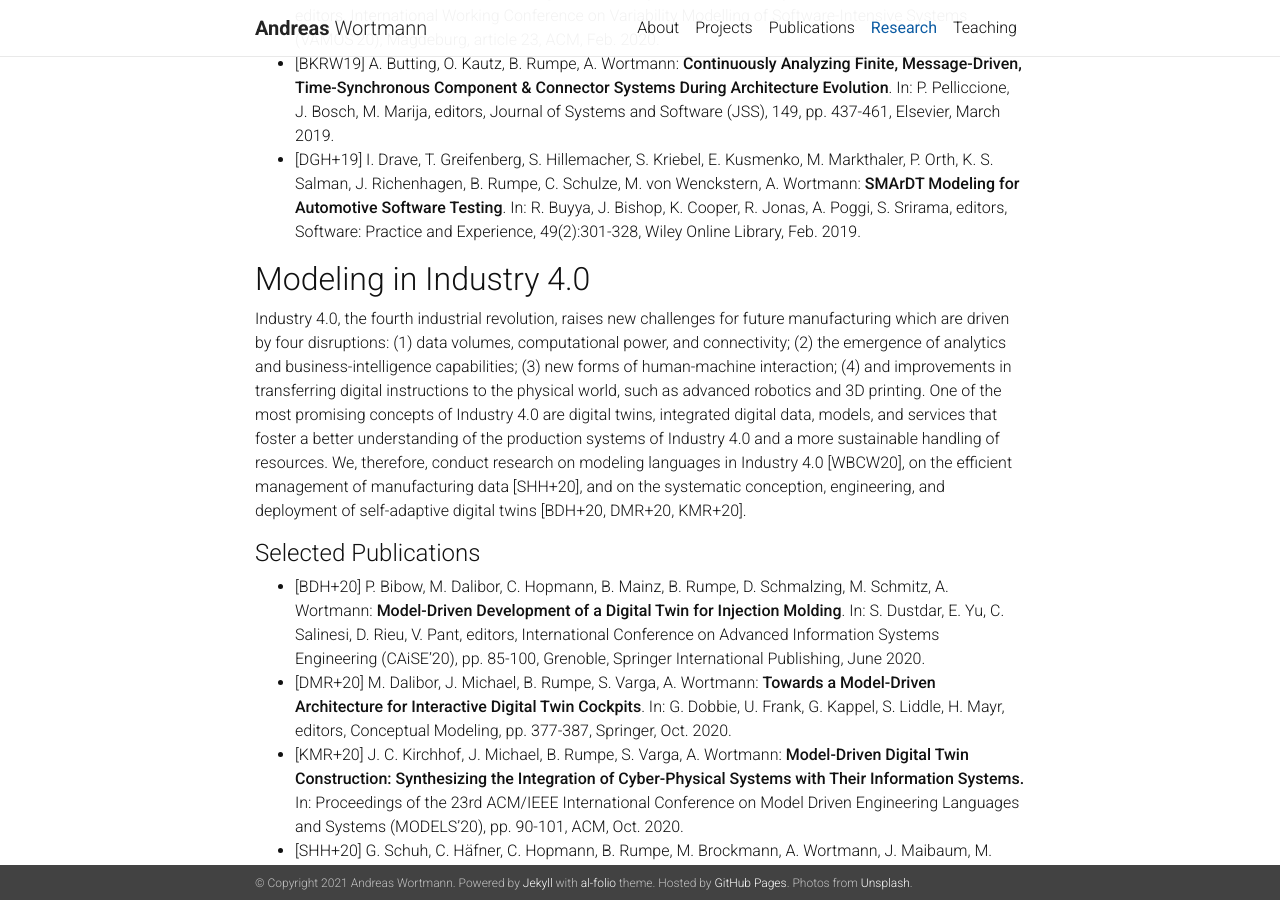
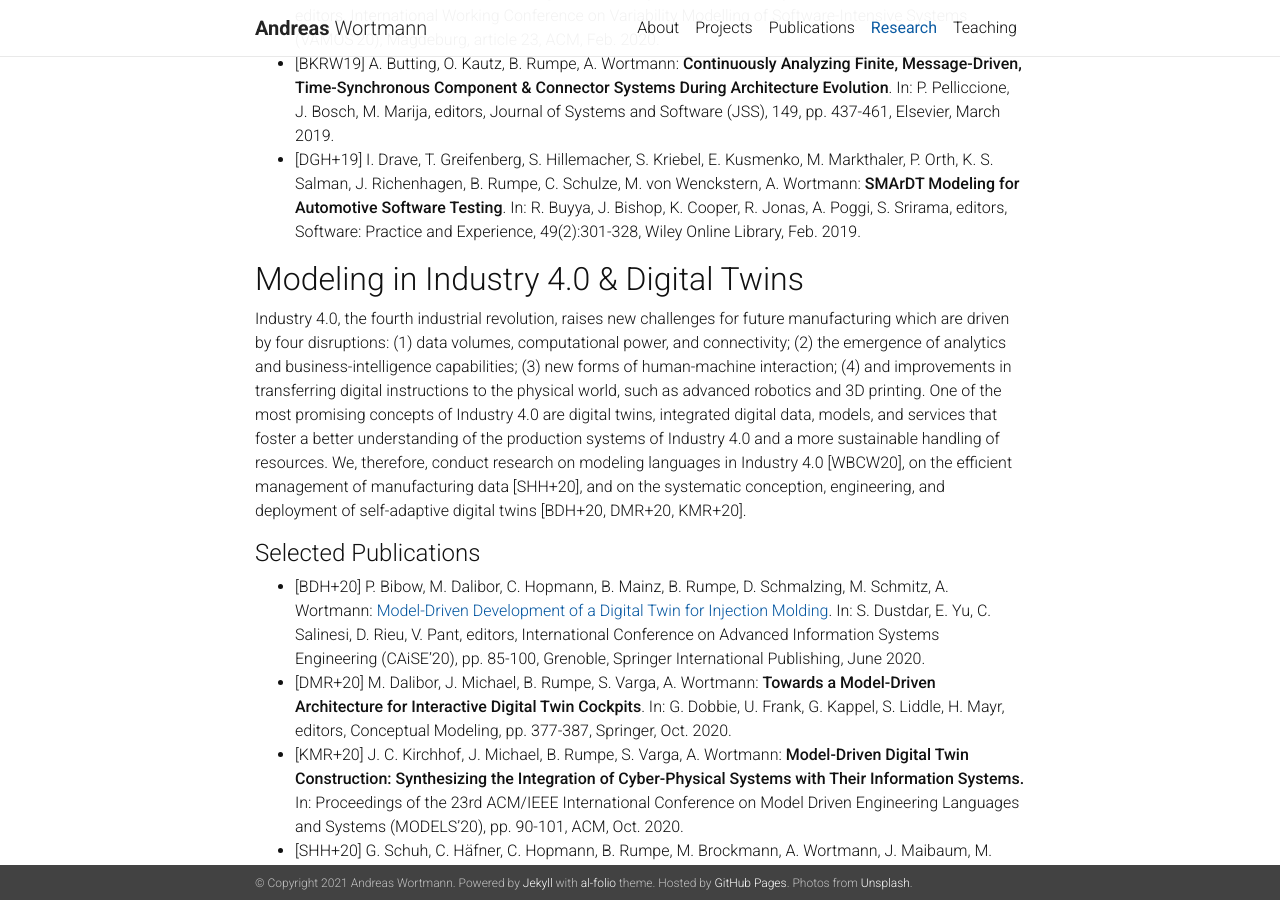
Before and after one commit to awortmann/awortmann.github.io, a Jekyll site: the page built from _pages/research.md, in a window 1280 px wide and 900 px high, scrolled down 807 px. Built offline with Jekyll 4.4.1, drawn with Linux system fonts in a browser that asks for light colours; nearby versions of some CDN libraries; a style sheet for code colours, icons or effects is not loaded.

Commit message:
Minor update

```diff
--- a/_pages/research.md
+++ b/_pages/research.md
@@ -24,13 +24,13 @@ In: Automated Software Engineering Journal, 27, pp. 119-151, Springer, April 202
 - [BKRW19] A. Butting, O. Kautz, B. Rumpe, A. Wortmann: **Continuously Analyzing Finite, Message-Driven, Time-Synchronous Component &amp; Connector Systems During Architecture Evolution**. In: P. Pelliccione, J. Bosch, M. Marija, editors, Journal of Systems and Software (JSS), 149, pp. 437-461, Elsevier, March 2019.
 - [DGH+19] I. Drave, T. Greifenberg, S. Hillemacher, S. Kriebel, E. Kusmenko, M. Markthaler, P. Orth, K. S. Salman, J. Richenhagen, B. Rumpe, C. Schulze, M. von Wenckstern, A. Wortmann: **SMArDT Modeling for Automotive Software Testing**. In: R. Buyya, J. Bishop, K. Cooper, R. Jonas, A. Poggi, S. Srirama, editors, Software: Practice and Experience, 49(2):301-328, Wiley Online Library, Feb. 2019.
 
-## Modeling in Industry 4.0
+## Modeling in Industry 4.0 &amp; Digital Twins
 
 Industry 4.0, the fourth industrial revolution, raises new challenges for future manufacturing which are driven by four disruptions: (1) data volumes, computational power, and connectivity; (2) the emergence of analytics and business-intelligence capabilities; (3) new forms of human-machine interaction; (4) and improvements in transferring digital instructions to the physical world, such as advanced robotics and 3D printing. One of the most promising concepts of Industry 4.0 are digital twins, integrated digital data, models, and services that foster a better understanding of the production systems of Industry 4.0 and a more sustainable handling of resources. We, therefore, conduct research on modeling languages in Industry 4.0 [WBCW20], on the efficient management of manufacturing data [SHH+20], and on the systematic conception, engineering, and deployment of self-adaptive digital twins [BDH+20, DMR+20, KMR+20].
 
 #### Selected Publications
 
-- [BDH+20] P. Bibow, M. Dalibor, C. Hopmann, B. Mainz, B. Rumpe, D. Schmalzing, M. Schmitz, A. Wortmann: **Model-Driven Development of a Digital Twin for Injection Molding**. In: S. Dustdar, E. Yu, C. Salinesi, D. Rieu, V. Pant, editors, International Conference on Advanced Information Systems Engineering (CAiSE'20), pp. 85-100, Grenoble, Springer International Publishing, June 2020.
+- [BDH+20] P. Bibow, M. Dalibor, C. Hopmann, B. Mainz, B. Rumpe, D. Schmalzing, M. Schmitz, A. Wortmann: [Model-Driven Development of a Digital Twin for Injection Molding](../downloads/paper/2020/Model-Driven-Development-of-a-Digital-Twin-for-Injection-Molding.pdf). In: S. Dustdar, E. Yu, C. Salinesi, D. Rieu, V. Pant, editors, International Conference on Advanced Information Systems Engineering (CAiSE'20), pp. 85-100, Grenoble, Springer International Publishing, June 2020.
 - [DMR+20] M. Dalibor, J. Michael, B. Rumpe, S. Varga, A. Wortmann:
 **Towards a Model-Driven Architecture for Interactive Digital Twin Cockpits**.
 In: G. Dobbie, U. Frank, G. Kappel, S. Liddle, H. Mayr, editors, Conceptual Modeling, pp. 377-387, Springer, Oct. 2020.
```
Also changed, not shown: 3 other files.
